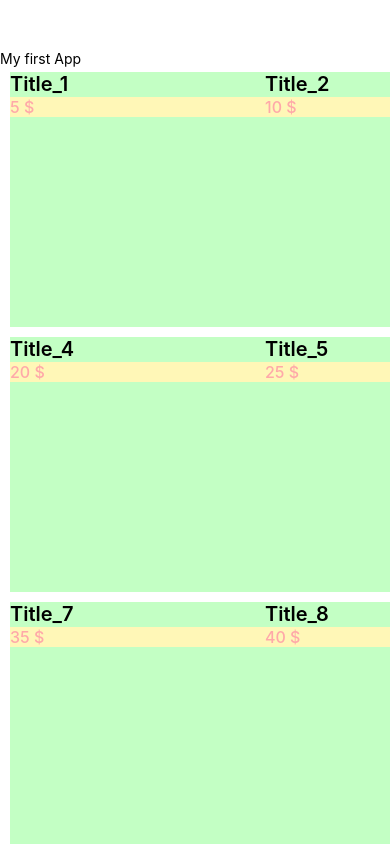
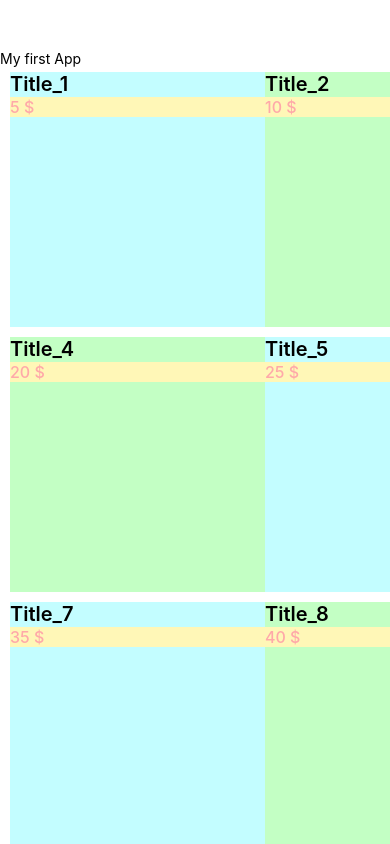
Before and after one commit to nedug/react-native-app, a React Native app: screen / in a window 390 px wide. Built offline with nearby package versions, Linux system fonts and the light colour scheme.

Commit message:
Update App.tsx

```diff
--- a/App.tsx
+++ b/App.tsx
@@ -26,7 +26,7 @@ const arrayData: arrayDataType[] = new Array(100)
 export default function App() {
 
     const renderItem: ListRenderItem<arrayDataType> = useCallback(({ item, index, separators }) => (
-       <View style={styles.item}>
+       <View style={[styles.item, { backgroundColor: index % 2 ? '#c3ffc4' : '#c3fdff'}]}>
            <Text style={styles.title}>{item.title}</Text>
            <Text style={styles.price}>{item.count} $</Text>
        </View>
```
